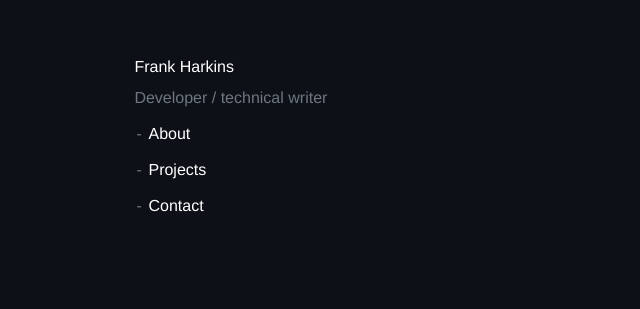
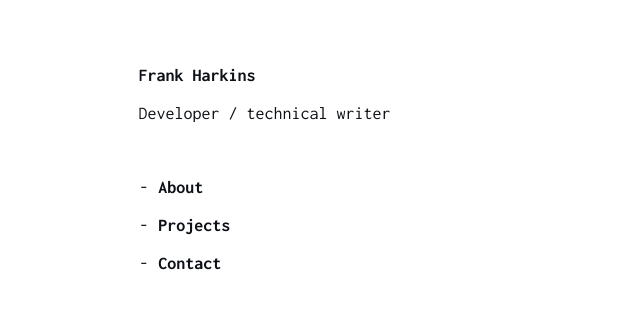
Before and after one commit to frankharkins/frankharkins.github.io, a Svelte app: page / in a window 1280 px wide. Shown: the part 105-414 px from the top of the page, without its empty margins (0-640 px from the left). Built offline with nearby package versions, Linux system fonts and the light colour scheme; a small style sheet from the web is missing.

Commit message:
restyle & clean up css

```diff
--- a/src/App.svelte
+++ b/src/App.svelte
@@ -28,8 +28,9 @@
     <TypedText text="Frank Harkins" speed={1.5} delay={0.5}/>
   </h1>
   {#if state > 1}
-    Developer / technical writer
-    <br>
+    <h3 style="margin-bottom: 3rem">
+      Developer / technical writer
+    </h3>
   {/if}
 
   {#if state > 2}
--- a/src/app.css
+++ b/src/app.css
@@ -1,11 +1,10 @@
-@import url("https://cdnjs.cloudflare.com/ajax/libs/hack-font/3.3.0/web/hack-subset.min.css");
-@import url('https://fonts.googleapis.com/css2?family=Montserrat:wght@400&display=swap');
+@import url('https://fonts.googleapis.com/css2?family=Inconsolata:wght@400;700&family=Karla&display=swap');
 
 :root {
-  font-family: Hack, Helvetica, Arial, sans-serif;
-  font-size: 16px;
+  font-family: Inconsolata, Helvetica, Arial, sans-serif;
+  font-size: 18px;
   line-height: 20px;
-  color-scheme: only dark;
+  color-scheme: only light;
 
   font-synthesis: none;
   text-rendering: optimizeLegibility;
@@ -15,13 +14,17 @@
 
   --color-black: #0d1117;
   --color-white: #ffffff;
-  --color-grey: #6e7681;
+  --color-grey: #57606a;
   --color-cursor: #58a6ff;
-  --color-green: #56d364;
-  --color-blue: #79c0ff;
-  --color-cyan: #56d4dd;
-  --color-magenta: #d2a8ff;
-  --color-yellow: #e3b341;
+  --color-blue: #0969da;
+
+  --color-title: var(--color-black);
+  --color-bg: var(--color-white);
+  --color-body: var(--color-black);
+  --color-link: var(--color-blue);
+  --color-focus: var(--color-blue);
+  --color-cursor: var(--color-black);
+
 }
 
 body {
@@ -29,15 +32,19 @@ body {
   display: flex;
   min-width: 320px;
   min-height: 100vh;
-  color: var(--color-grey);
-  background-color: var(--color-black);
+  color: var(--color-body);
+  background-color: var(--color-bg);
+  transition: background 0.2s ease;
 }
 
 h1, h2, h3 {
-  color: var(--color-white);
+  color: var(--color-title);
   font-size: 1rem;
-  font-weight: 400;
-  transition: background 0.2s ease;
+  font-weight: bold;
+}
+
+h3 {
+  font-weight: normal;
 }
 
 p+h3 {
@@ -45,18 +52,18 @@ p+h3 {
 }
 
 a {
-  color: var(--color-blue);
+  color: var(--color-link);
   transition: background 0.2s ease;
 }
 
 *:focus {
-  outline: solid var(--color-cyan) 1px;
+  outline: solid var(--color-focus) 1px;
   outline-offset: 1px;
 }
 
 a:hover, a:focus {
-  color: var(--color-black);
-  background: var(--color-cyan);
+  color: var(--color-bg);
+  background: var(--color-link);
   text-decoration: none;
   font-weight: bold;
 }
@@ -72,15 +79,19 @@ li {
 
 ul li:before {
   content: '- ';
-  margin-left: -1.2rem;
+  margin-left: -1rem;
 }
 
 p {
-  max-width: 45rem;
+  max-width: 18rem;
   font-size: .9rem;
-  line-height: 1.2em;
-  font-family: 'Montserrat', sans-serif;
-  margin: .4rem 0;
+  font-family: 'Karla', sans-serif;
+  margin: .5rem 0;
+  text-align: justify;
+}
+
+p:last-of-type {
+  margin-bottom: 2rem;
 }
 
 #app {
--- a/src/lib/Accordian.svelte
+++ b/src/lib/Accordian.svelte
@@ -17,16 +17,17 @@
 
 <div bind:this={component}
      class="component {isOpen ? 'open' : ''}">
-  <button on:click={toggle}>
-    <span class="chevron force-monospace" style="--delay: {delay}s">
+  <span class="chevron force-monospace">
     {isOpen ? '=' : '-'}
   </span>
+  <div style="display: inline-block;">
+    <button on:click={toggle}>
       <h2>
         <slot name="title">
-        {title}
         </slot>
       </h2>
     </button>
+  </div>
 
   {#if isOpen}
   <div class="content">
@@ -47,9 +48,28 @@
   }
 
   button {
+    display: inline-block;
     all: unset;
     cursor: pointer;
     width: 100%;
+    transition: background 0.2s ease;
+  }
+
+  button:hover, button:active {
+    background: var(--color-title);
+  }
+
+  button:hover > h2, button:active > h2 {
+    color: var(--color-bg);
+  }
+
+  button:focus {
+    outline: 1px solid var(--color-body);
+    outline-offset: 1px;
+  }
+
+  button:focus:not(:focus-visible) {
+    outline: none;
   }
 
   .content {
@@ -64,19 +84,4 @@
     text-align: center;
   }
 
-  .chevron {
-    animation: hideChevron;
-    animation-duration: var(--delay);
-    animation-fill-mode: forwards;
-  }
-
-  button:focus .chevron {
-    opacity: 1;
-  }
-
-  @keyframes hideChevron {
-    0%   { opacity: 0 }
-    99%  { opacity: 0 }
-    100% { opacity: 1 }
-  }
 </style>
--- a/src/lib/ExperienceBullet.svelte
+++ b/src/lib/ExperienceBullet.svelte
@@ -7,18 +7,21 @@
 
 <li>
   <span class="title">{title}</span> {comment ? `(${comment})` : ''}
-  <span class="info">
-  {#each info as line}
-    <br>{line}
-  {/each}
-  </span>
-  <p>{@html description}</p>
+  <div class="content">
+    {#each info as line}
+      {line}<br>
+    {/each}
+    <p>{@html description}</p>
+  </div>
 </li>
 
 
 <style>
-  .title {
-    color: var(--color-white);
+  .content {
+    padding-top: 0;
+    margin-left: -.8rem;
+    padding-left: .8rem;
+    border-left: 1px solid var(--color-title);
   }
 
   li {
--- a/src/lib/TypedText.svelte
+++ b/src/lib/TypedText.svelte
@@ -8,8 +8,8 @@
 </script>
 
 <span class="component"
-     style="--end-width: {nChars*0.6}rem;
-            --cursor-width: {cursor ? '0.6rem' : '0'};
+     style="--end-width: {nChars*0.5}rem;
+            --cursor-width: {cursor ? '0.5rem' : '0'};
             --speed: {speed}s;
             --num-frames: {nChars};
             --text-time-pct: {textTimePct}%;
```
Lines whose indentation alone changed are shown as unchanged.
